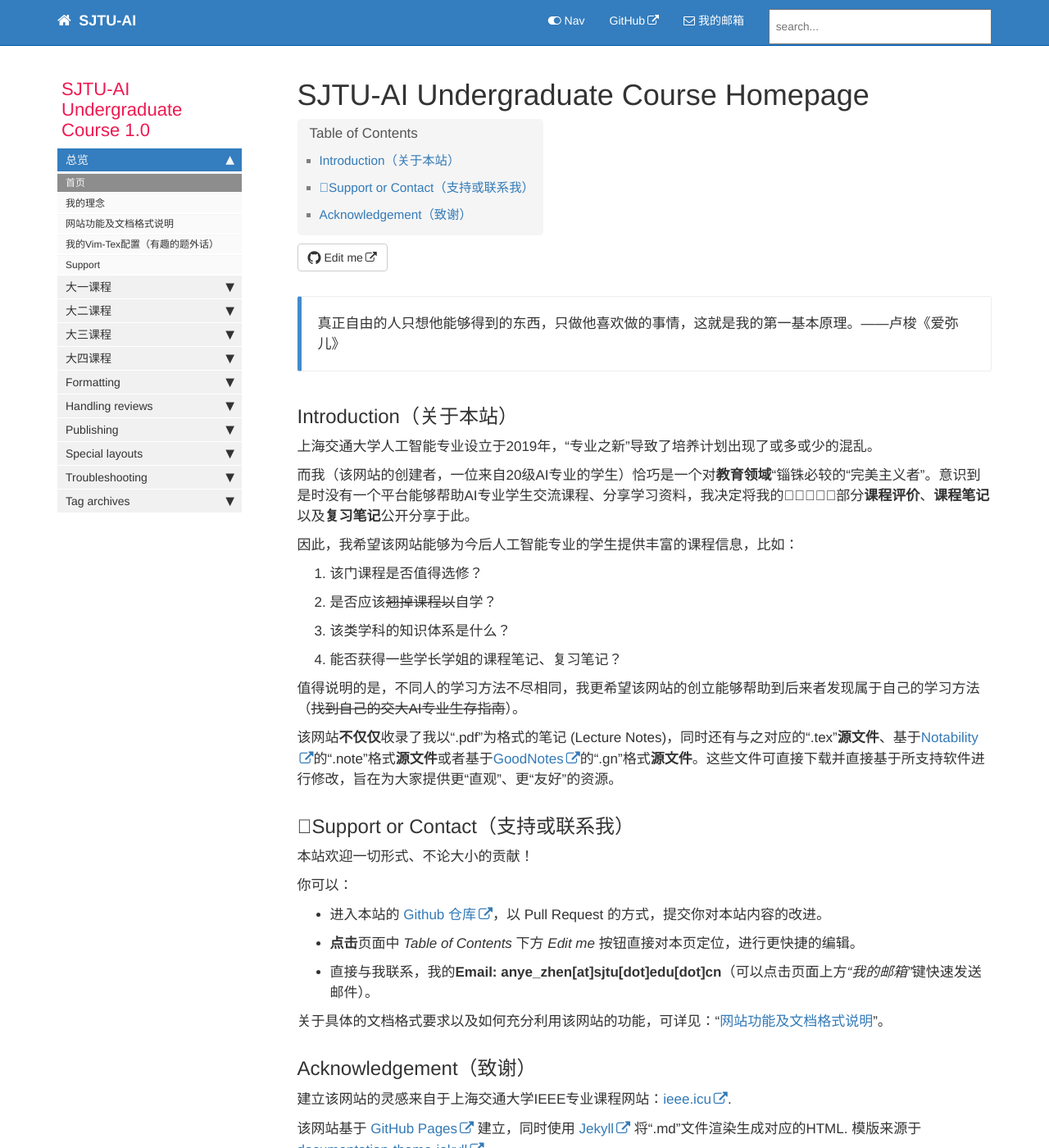
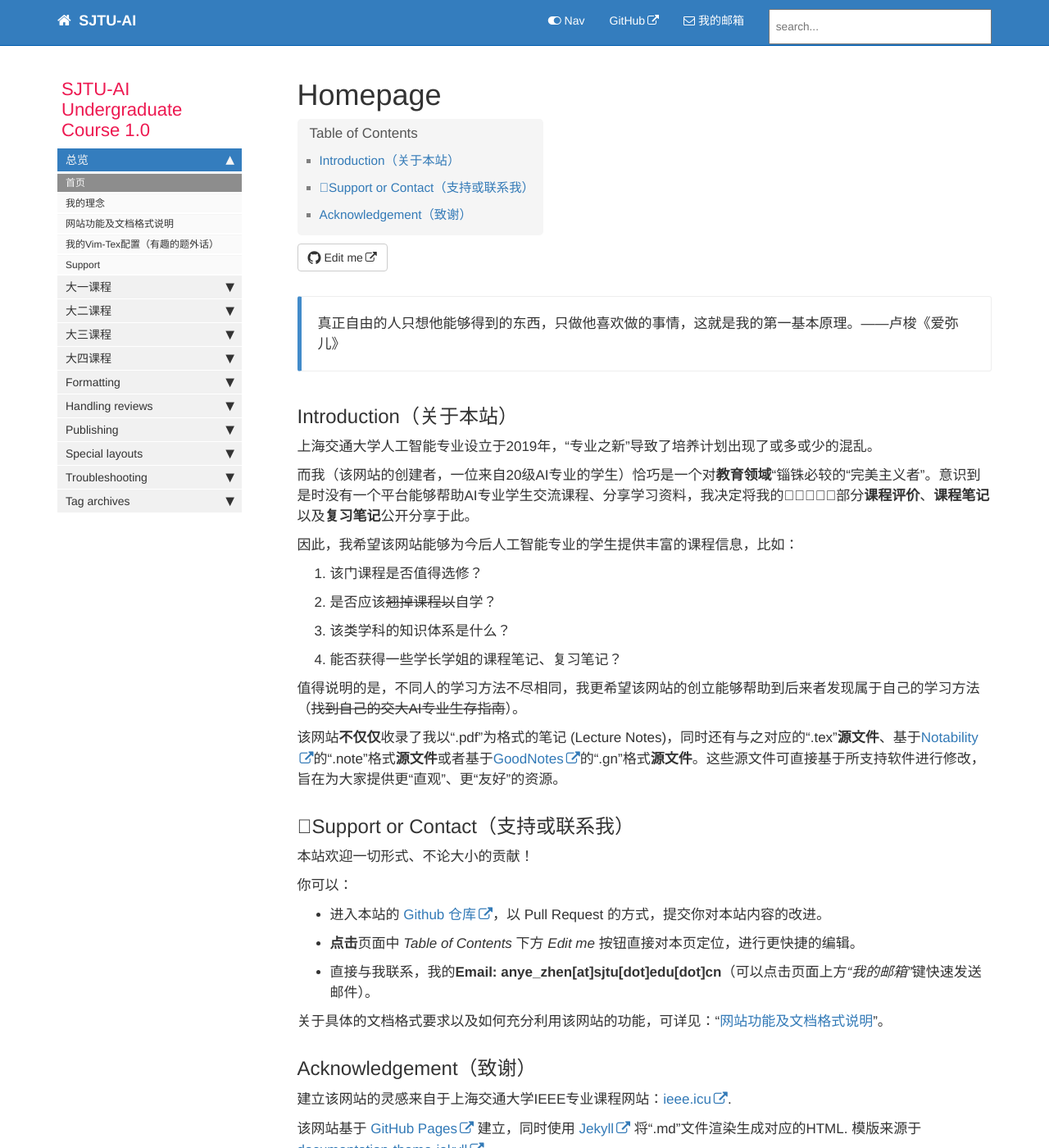
Before and after one commit to aisjtu/aisjtu.github.io, a Jekyll site: the page built from index.md, in a window 1280 px wide and 1400 px high. Shown: the whole window at 82% size. Built offline with Jekyll 4.4.1, drawn with Linux system fonts in a browser that asks for light colours; comment, search, counter and statistics services are not loaded.

Commit message:
Update index.md

```diff
--- a/index.md
+++ b/index.md
@@ -1,5 +1,5 @@
 ---
-title: "SJTU-AI Undergraduate Course Homepage"
+title: "Homepage"
 keywords: homepage
 tags: [getting_started]
 sidebar: mydoc_sidebar
@@ -23,7 +23,7 @@ permalink: index.html
 
 值得说明的是，不同人的学习方法不尽相同，我更希望该网站的创立能够帮助到后来者发现属于自己的学习方法（~~找到自己的交大AI专业生存指南~~）。
 
-该网站**不仅仅**收录了我以“.pdf”为格式的笔记 (Lecture Notes)，同时还有与之对应的“.tex”**源文件**、基于[Notability](https://notability.com/zh-Hans)的“.note”格式**源文件**或者基于[GoodNotes](https://www.goodnotes.com)的“.gn”格式**源文件**。这些文件可直接下载并直接基于所支持软件进行修改，旨在为大家提供更“直观”、更“友好”的资源。
+该网站**不仅仅**收录了我以“.pdf”为格式的笔记 (Lecture Notes)，同时还有与之对应的“.tex”**源文件**、基于[Notability](https://notability.com/zh-Hans)的“.note”格式**源文件**或者基于[GoodNotes](https://www.goodnotes.com)的“.gn”格式**源文件**。这些源文件可直接基于所支持软件进行修改，旨在为大家提供更“直观”、更“友好”的资源。
 
 
 
```
